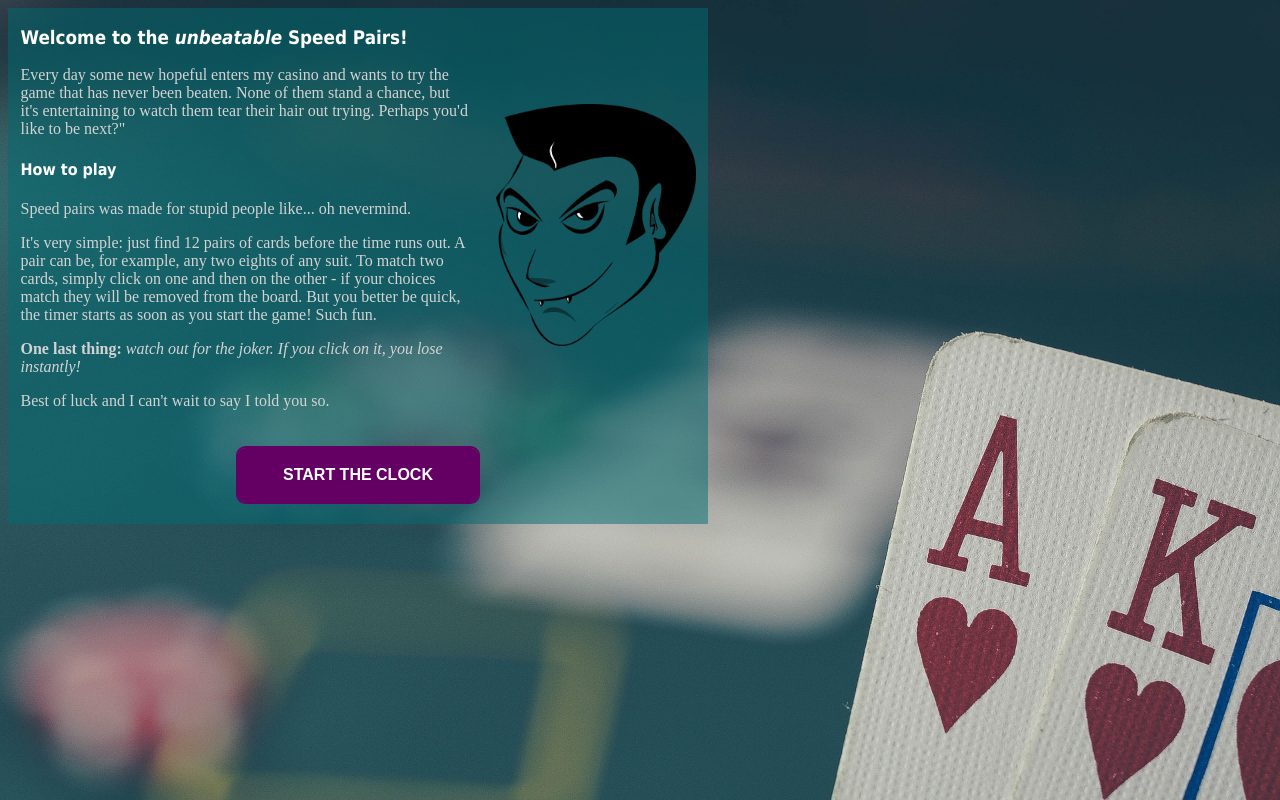
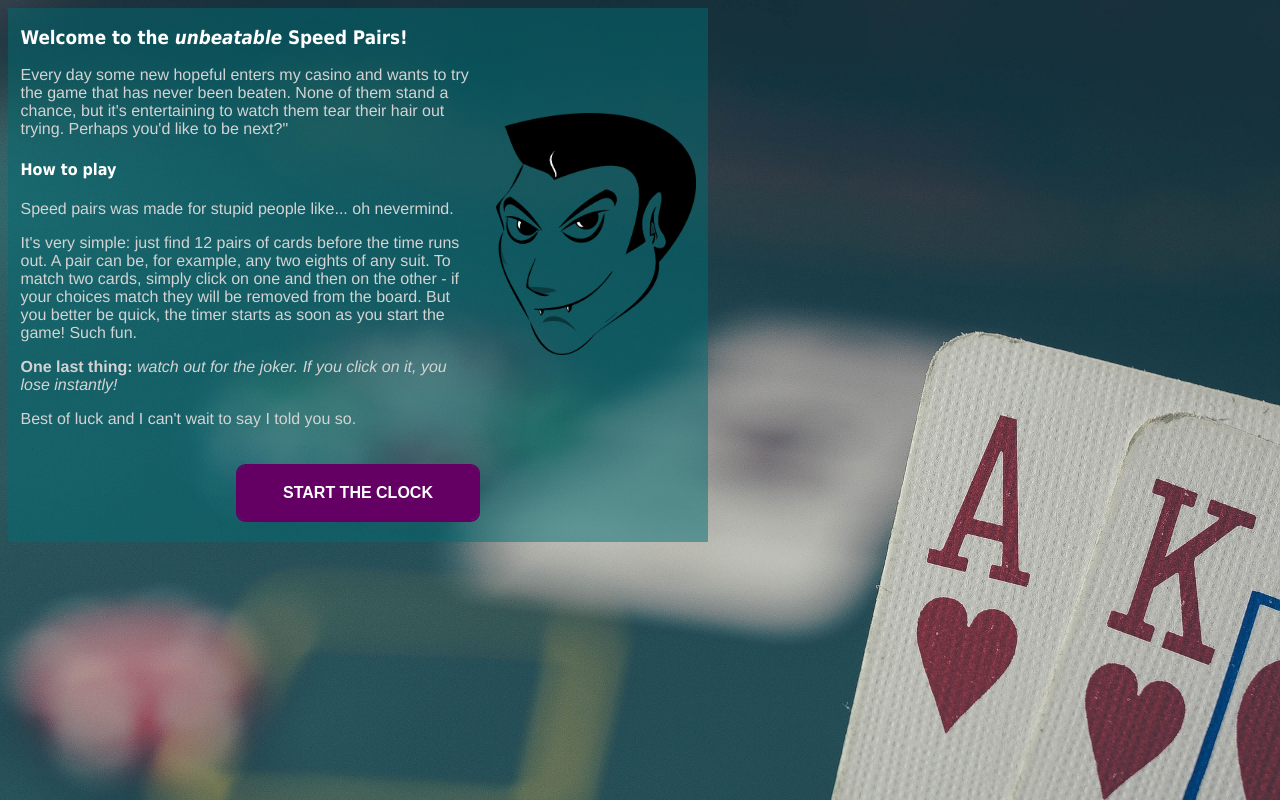
Before and after one commit to ChrisF333/Ironhack-Project1-Speed-Pairs-, a plain HTML site: page index.html in a window 1280 px wide. Drawn offline with Linux system fonts and the light colour scheme.

Commit message:
changing fonts

```diff
--- a/styles/styles.css
+++ b/styles/styles.css
@@ -4,7 +4,7 @@ body {
     background-position: 0% 0%;
     background-repeat: no-repeat;
     background-size: cover;
-    position: relative;
+    position: absolute;
 }
 
 h1,
@@ -29,6 +29,7 @@ h5 {
 
 .dialogue-box p {
     width: 450px;
+    font-family: Helvetica;
 }
 
 .logo img {
```
